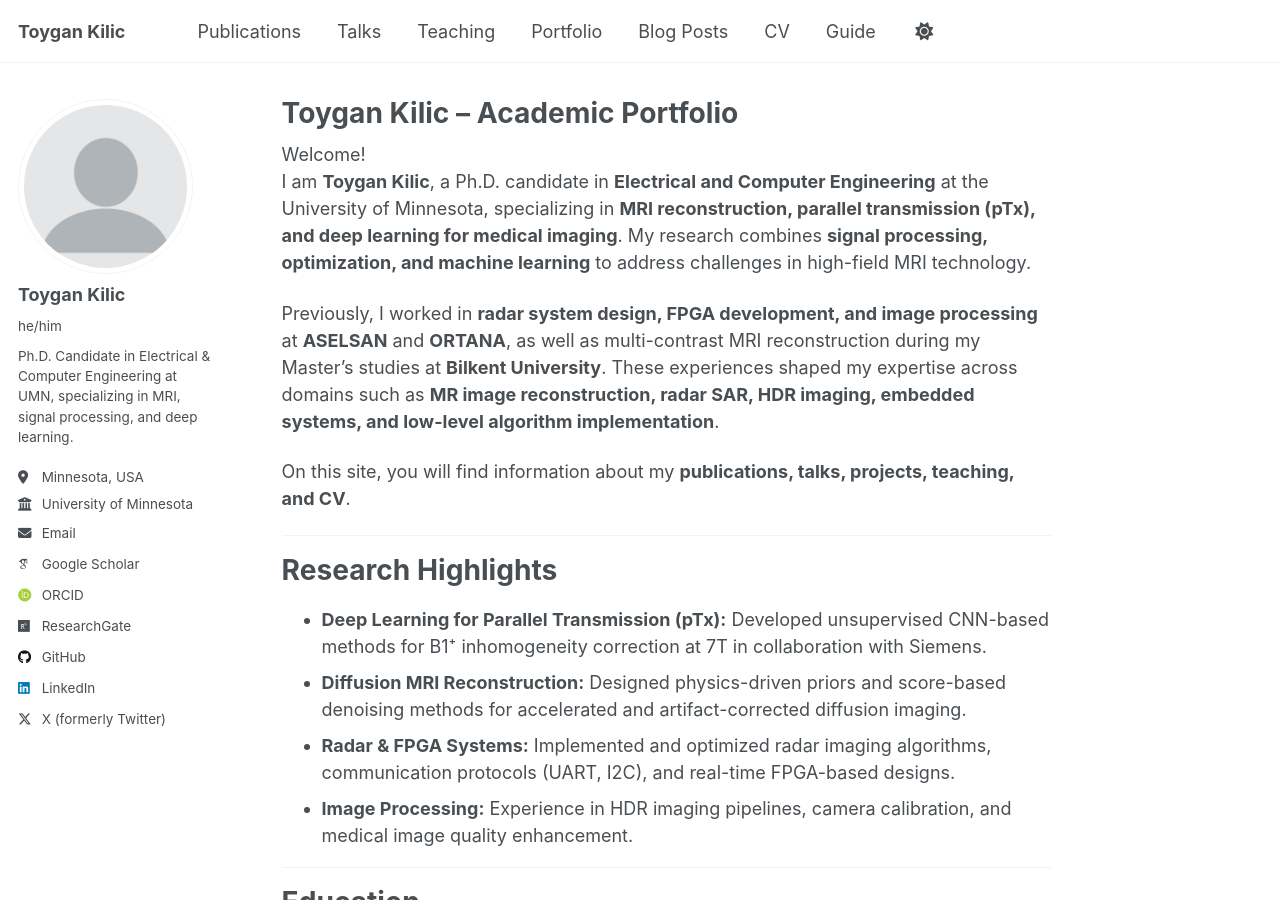
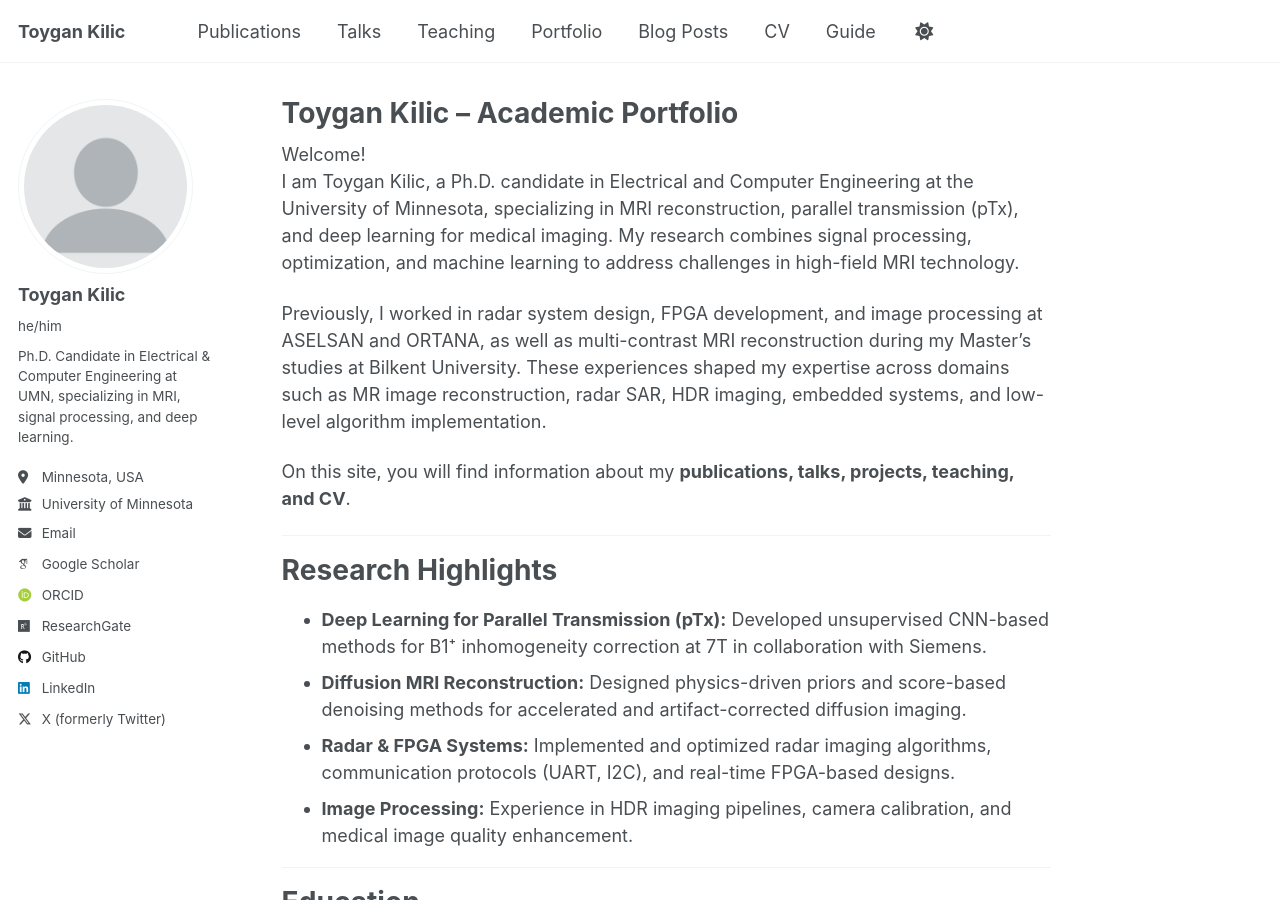
Before and after one commit to Toygan/toygan.github.io, a Jekyll site: the page built from _pages/about.md, in a window 1280 px wide and 900 px high. Built offline with Jekyll 4.4.1, drawn with Linux system fonts in a browser that asks for light colours; some web fonts are replaced; a script that is not in the unit is left out.

```diff
--- a/_pages/about.md
+++ b/_pages/about.md
@@ -8,9 +8,9 @@ redirect_from:
 ---
 
 Welcome!
-I am **Toygan Kilic**, a Ph.D. candidate in **Electrical and Computer Engineering** at the University of Minnesota, specializing in **MRI reconstruction, parallel transmission (pTx), and deep learning for medical imaging**. My research combines **signal processing, optimization, and machine learning** to address challenges in high-field MRI technology.
+I am Toygan Kilic, a Ph.D. candidate in Electrical and Computer Engineering at the University of Minnesota, specializing in MRI reconstruction, parallel transmission (pTx), and deep learning for medical imaging. My research combines signal processing, optimization, and machine learning to address challenges in high-field MRI technology.
 
-Previously, I worked in **radar system design, FPGA development, and image processing** at **ASELSAN** and **ORTANA**, as well as multi-contrast MRI reconstruction during my Master’s studies at **Bilkent University**. These experiences shaped my expertise across domains such as **MR image reconstruction, radar SAR, HDR imaging, embedded systems, and low-level algorithm implementation**.
+Previously, I worked in radar system design, FPGA development, and image processing at ASELSAN and ORTANA, as well as multi-contrast MRI reconstruction during my Master’s studies at Bilkent University. These experiences shaped my expertise across domains such as MR image reconstruction, radar SAR, HDR imaging, embedded systems, and low-level algorithm implementation.
 
 On this site, you will find information about my **publications, talks, projects, teaching, and CV**.
 
```
